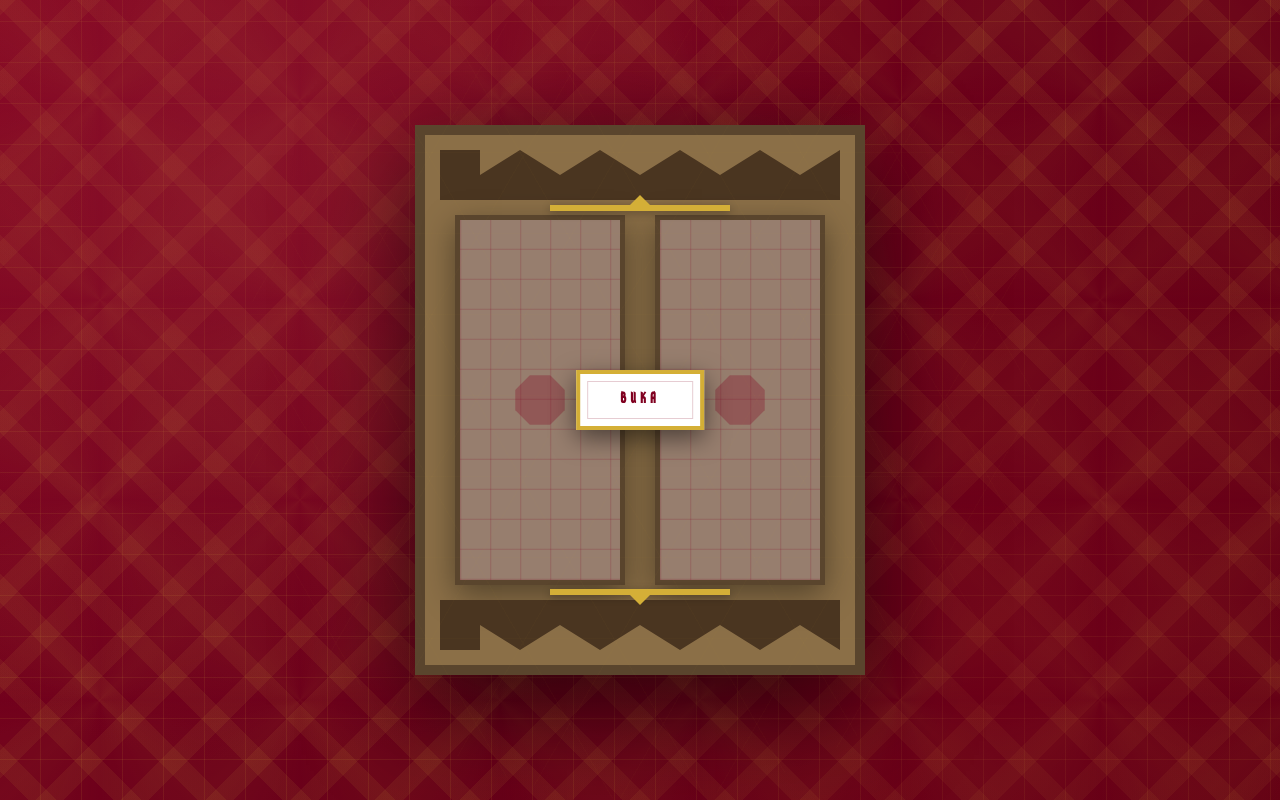
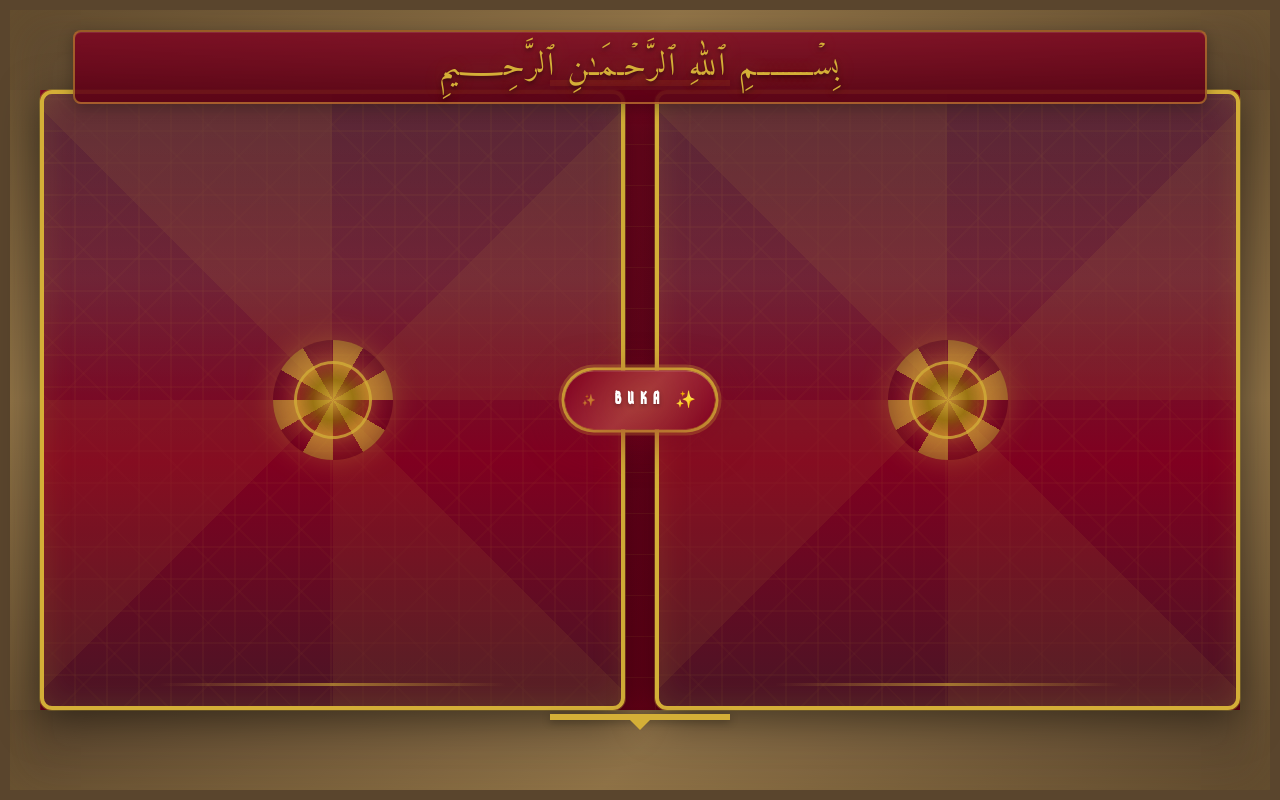
Before and after one commit to firdausaziz93/e-invitation-akikah, a React (Create React App) app: page / in a window 1280 px wide. Shown: the top 800 px of the page. Built offline with nearby package versions, Linux system fonts and the light colour scheme; the HTML template or start-up script is replaced by a standard one.

Commit message:
Enhance opening window animation and add decorative elements

```diff
--- a/src/App.css
+++ b/src/App.css
@@ -65,6 +65,26 @@
    OPENING WINDOW ANIMATION
    ============================================ */
 .opening-overlay {
+  position: fixed;
+  top: 0;
+  left: 0;
+  width: 100vw;
+  height: 100vh;
+  background: transparent;
+  display: flex;
+  align-items: center;
+  justify-content: center;
+  z-index: 9999;
+  animation: zoomIn 12s ease-out 3s forwards;
+  animation-play-state: paused;
+}
+
+.opening-overlay.closing {
+  animation-play-state: running;
+}
+
+/* Backdrop layer - blocks content before window opens, fades when opening */
+.window-backdrop {
   position: fixed;
   top: 0;
   left: 0;
@@ -87,89 +107,13 @@
       rgba(212, 175, 55, 0.1) 40px,
       rgba(212, 175, 55, 0.1) 41px
     ),
-    repeating-linear-gradient(
-      45deg,
-      transparent,
-      transparent 20px,
-      rgba(212, 175, 55, 0.08) 20px,
-      rgba(212, 175, 55, 0.08) 40px,
-      transparent 40px,
-      transparent 60px
-    ),
-    repeating-linear-gradient(
-      -45deg,
-      transparent,
-      transparent 20px,
-      rgba(212, 175, 55, 0.08) 20px,
-      rgba(212, 175, 55, 0.08) 40px,
-      transparent 40px,
-      transparent 60px
-    ),
     linear-gradient(135deg, #800020 0%, #6b001a 50%, #5c0011 100%);
-  display: flex;
-  align-items: center;
-  justify-content: center;
-  z-index: 9999;
-  animation: zoomIn 5s ease-out 0s forwards;
-  animation-play-state: paused;
-}
-
-.opening-overlay::before {
-  content: '';
-  position: absolute;
-  top: 0;
-  left: 0;
-  right: 0;
-  bottom: 0;
-  background:
-    repeating-conic-gradient(
-      from 0deg at 50% 50%,
-      transparent 0deg,
-      rgba(212, 175, 55, 0.08) 45deg,
-      transparent 90deg
-    );
-  background-size: 200px 200px;
-  opacity: 0.6;
-  pointer-events: none;
-}
-
-.opening-overlay::after {
-  content: '';
-  position: absolute;
-  top: 50%;
-  left: 50%;
-  transform: translate(-50%, -50%);
-  width: 800px;
-  height: 800px;
-  background:
-    repeating-linear-gradient(
-      0deg,
-      transparent,
-      transparent 80px,
-      rgba(212, 175, 55, 0.06) 80px,
-      rgba(212, 175, 55, 0.06) 81px
-    ),
-    repeating-linear-gradient(
-      60deg,
-      transparent,
-      transparent 80px,
-      rgba(212, 175, 55, 0.06) 80px,
-      rgba(212, 175, 55, 0.06) 81px
-    ),
-    repeating-linear-gradient(
-      120deg,
-      transparent,
-      transparent 80px,
-      rgba(212, 175, 55, 0.06) 80px,
-      rgba(212, 175, 55, 0.06) 81px
-    );
-  border-radius: 50%;
-  opacity: 0.4;
-  pointer-events: none;
-}
-
-.opening-overlay.closing {
-  animation-play-state: running;
+  z-index: -1;
+  transition: opacity 2.5s cubic-bezier(0.4, 0.0, 0.2, 1);
+}
+
+.opening-overlay.closing .window-backdrop {
+  opacity: 0;
 }
 
 @keyframes fadeOut {
@@ -181,24 +125,70 @@
 
 .kampung-window {
   position: relative;
-  width: 450px;
-  height: 550px;
+  width: 100vw;
+  height: 100vh;
   display: flex;
   align-items: center;
   justify-content: center;
+}
+
+/* Transparent area behind windows - shows content when windows open */
+.window-inner-backdrop {
+  position: absolute;
+  top: 80px;
+  left: 30px;
+  right: 30px;
+  bottom: 80px;
+  background: transparent;
+  z-index: 0;
 }
 
 .window-frame {
   position: relative;
   width: 100%;
   height: 100%;
-  background: #8b6f47;
+  background:
+    linear-gradient(135deg, #5a452d 0%, #8b6f47 50%, #5a452d 100%) top/100% 80px no-repeat,
+    linear-gradient(135deg, #5a452d 0%, #8b6f47 50%, #5a452d 100%) bottom/100% 80px no-repeat,
+    linear-gradient(180deg, #5a452d 0%, #8b6f47 50%, #5a452d 100%) left/30px 100% no-repeat,
+    linear-gradient(180deg, #5a452d 0%, #8b6f47 50%, #5a452d 100%) right/30px 100% no-repeat;
   padding: 30px;
-  box-shadow: 0 30px 100px rgba(0, 0, 0, 0.6);
+  box-shadow:
+    0 30px 100px rgba(0, 0, 0, 0.6),
+    inset 0 0 50px rgba(212, 175, 55, 0.1);
   border: 10px solid #5a452d;
 }
 
-.window-frame::before {
+/* Bismillah Header - Above the doors */
+.bismillah-header {
+  position: absolute;
+  top: 20px;
+  left: 50%;
+  transform: translateX(-50%);
+  z-index: 20;
+  text-align: center;
+  width: 90%;
+}
+
+.bismillah-text {
+  font-family: 'Amiri', 'Traditional Arabic', serif;
+  font-size: clamp(18px, 4vw, 32px);
+  color: #d4af37;
+  text-shadow:
+    0 2px 4px rgba(0, 0, 0, 0.5),
+    0 0 20px rgba(212, 175, 55, 0.3);
+  letter-spacing: 2px;
+  display: block;
+  padding: 8px 20px;
+  background: linear-gradient(180deg, rgba(128, 0, 32, 0.8) 0%, rgba(90, 0, 20, 0.9) 100%);
+  border: 2px solid rgba(212, 175, 55, 0.5);
+  border-radius: 8px;
+  box-shadow:
+    0 4px 15px rgba(0, 0, 0, 0.3),
+    inset 0 1px 0 rgba(255, 255, 255, 0.1);
+}
+
+/* .window-frame::before {
   content: '';
   position: absolute;
   top: 15px;
@@ -222,7 +212,7 @@
   clip-path: polygon(
     0 0, 0 100%, 10% 100%, 10% 50%, 20% 100%, 30% 50%, 40% 100%, 50% 50%, 60% 100%, 70% 50%, 80% 100%, 90% 50%, 100% 100%, 100% 0
   );
-}
+} */
 
 .window-left,
 .window-right {
@@ -230,37 +220,157 @@
   top: 80px;
   width: calc(50% - 45px);
   height: calc(100% - 160px);
-  background: rgba(180, 160, 200, 0.3);
-  border: 5px solid #5a452d;
+  background: linear-gradient(180deg,
+    #4a1525 0%,
+    #6b1d30 30%,
+    #800020 60%,
+    #4a1525 100%);
+  border: 4px solid #d4af37;
+  border-radius: 12px;
   transition: all 2.5s cubic-bezier(0.4, 0.0, 0.2, 1);
-  box-shadow: 0 10px 30px rgba(0, 0, 0, 0.4);
+  box-shadow:
+    0 10px 40px rgba(0, 0, 0, 0.5),
+    inset 0 0 30px rgba(212, 175, 55, 0.15),
+    0 0 0 1px rgba(212, 175, 55, 0.4);
   overflow: hidden;
 }
 
-.window-left::before,
-.window-right::before {
-  content: '';
+/* Islamic Geometric Pattern Overlay */
+.door-pattern {
   position: absolute;
   top: 0;
   left: 0;
   right: 0;
   bottom: 0;
+  opacity: 0.15;
   background:
-    repeating-linear-gradient(0deg, rgba(128, 0, 32, 0.2) 0px, transparent 2px, transparent 30px),
-    repeating-linear-gradient(90deg, rgba(128, 0, 32, 0.2) 0px, transparent 2px, transparent 30px);
+    /* Octagon pattern */
+    repeating-conic-gradient(
+      from 0deg at 50% 50%,
+      transparent 0deg 45deg,
+      rgba(212, 175, 55, 0.5) 45deg 90deg
+    ),
+    /* Star pattern overlay */
+    repeating-linear-gradient(
+      0deg,
+      transparent 0px,
+      transparent 30px,
+      rgba(212, 175, 55, 0.3) 30px,
+      rgba(212, 175, 55, 0.3) 32px
+    ),
+    repeating-linear-gradient(
+      90deg,
+      transparent 0px,
+      transparent 30px,
+      rgba(212, 175, 55, 0.3) 30px,
+      rgba(212, 175, 55, 0.3) 32px
+    ),
+    repeating-linear-gradient(
+      45deg,
+      transparent 0px,
+      transparent 42px,
+      rgba(212, 175, 55, 0.2) 42px,
+      rgba(212, 175, 55, 0.2) 44px
+    ),
+    repeating-linear-gradient(
+      -45deg,
+      transparent 0px,
+      transparent 42px,
+      rgba(212, 175, 55, 0.2) 42px,
+      rgba(212, 175, 55, 0.2) 44px
+    );
+  pointer-events: none;
+}
+
+/* Central Geometric Medallion */
+.door-geometric {
+  position: absolute;
+  top: 50%;
+  left: 50%;
+  transform: translate(-50%, -50%);
+  width: min(120px, 25vw);
+  height: min(120px, 25vw);
+  pointer-events: none;
+}
+
+.door-geometric::before {
+  content: '';
+  position: absolute;
+  top: 50%;
+  left: 50%;
+  transform: translate(-50%, -50%);
+  width: 100%;
+  height: 100%;
+  background:
+    conic-gradient(
+      from 0deg,
+      #d4af37 0deg 30deg,
+      transparent 30deg 60deg,
+      #d4af37 60deg 90deg,
+      transparent 90deg 120deg,
+      #d4af37 120deg 150deg,
+      transparent 150deg 180deg,
+      #d4af37 180deg 210deg,
+      transparent 210deg 240deg,
+      #d4af37 240deg 270deg,
+      transparent 270deg 300deg,
+      #d4af37 300deg 330deg,
+      transparent 330deg 360deg
+    );
+  border-radius: 50%;
+  opacity: 0.6;
+  box-shadow:
+    0 0 30px rgba(212, 175, 55, 0.5),
+    inset 0 0 20px rgba(0, 0, 0, 0.3);
+}
+
+.door-geometric::after {
+  content: '';
+  position: absolute;
+  top: 50%;
+  left: 50%;
+  transform: translate(-50%, -50%) rotate(15deg);
+  width: 60%;
+  height: 60%;
+  background: radial-gradient(circle,
+    rgba(212, 175, 55, 0.8) 0%,
+    rgba(139, 117, 0, 0.6) 40%,
+    transparent 70%);
+  border: 3px solid rgba(212, 175, 55, 0.8);
+  border-radius: 50%;
+  box-shadow:
+    0 0 20px rgba(212, 175, 55, 0.4),
+    inset 0 0 15px rgba(255, 215, 0, 0.3);
+}
+
+.window-left::before,
+.window-right::before {
+  content: '';
+  position: absolute;
+  top: 0;
+  left: 0;
+  right: 0;
+  height: 50%;
+  background: linear-gradient(180deg,
+    rgba(255, 255, 255, 0.08) 0%,
+    transparent 100%);
+  pointer-events: none;
 }
 
 .window-left::after,
 .window-right::after {
   content: '';
   position: absolute;
-  top: 50%;
+  bottom: 20px;
   left: 50%;
-  transform: translate(-50%, -50%) rotate(45deg);
-  width: 50px;
-  height: 50px;
-  background: rgba(128, 0, 32, 0.3);
-  clip-path: polygon(30% 0%, 70% 0%, 100% 30%, 100% 70%, 70% 100%, 30% 100%, 0% 70%, 0% 30%);
+  transform: translateX(-50%);
+  width: 60%;
+  height: 3px;
+  background: linear-gradient(90deg,
+    transparent 0%,
+    rgba(212, 175, 55, 0.6) 50%,
+    transparent 100%);
+  border-radius: 2px;
 }
 
 .window-left {
@@ -332,65 +442,162 @@
   top: 50%;
   left: 50%;
   transform: translate(-50%, -50%);
-  background: #ffffff;
-  color: #800020;
-  border: 4px solid #d4af37;
-  padding: 18px 40px;
-  font-size: 14px;
+  background: linear-gradient(135deg, #800020 0%, #a0293a 50%, #800020 100%);
+  color: #ffffff;
+  border: none;
+  padding: 20px 50px;
+  font-size: 16px;
   font-weight: 700;
   font-family: var(--font-body);
   cursor: pointer;
   box-shadow:
-    0 8px 24px rgba(0, 0, 0, 0.5),
-    inset 0 2px 4px rgba(255, 255, 255, 0.9);
-  transition: all 2.5s cubic-bezier(0.4, 0.0, 0.2, 1);
+    0 10px 40px rgba(128, 0, 32, 0.5),
+    0 0 0 3px #d4af37,
+    0 0 0 6px rgba(212, 175, 55, 0.3),
+    inset 0 1px 0 rgba(255, 255, 255, 0.2);
+  transition: all 0.4s cubic-bezier(0.4, 0.0, 0.2, 1);
   z-index: 10;
-  letter-spacing: 4px;
+  letter-spacing: 6px;
   text-transform: uppercase;
+  border-radius: 50px;
+  overflow: hidden;
+}
+
+/* Animated glow effect */
+.button-glow {
+  position: absolute;
+  top: -50%;
+  left: -50%;
+  width: 200%;
+  height: 200%;
+  background: radial-gradient(circle, rgba(212, 175, 55, 0.3) 0%, transparent 60%);
+  animation: pulseGlow 2s ease-in-out infinite;
+  pointer-events: none;
+}
+
+@keyframes pulseGlow {
+  0%, 100% {
+    transform: scale(0.8);
+    opacity: 0.5;
+  }
+  50% {
+    transform: scale(1.2);
+    opacity: 1;
+  }
+}
+
+/* Gold border animation */
+.button-border {
+  position: absolute;
+  top: -3px;
+  left: -3px;
+  right: -3px;
+  bottom: -3px;
+  border: 3px solid transparent;
+  border-radius: 53px;
+  background: linear-gradient(90deg, #d4af37, #ffd700, #d4af37, #ffd700) border-box;
+  -webkit-mask: linear-gradient(#fff 0 0) padding-box, linear-gradient(#fff 0 0);
+  mask: linear-gradient(#fff 0 0) padding-box, linear-gradient(#fff 0 0);
+  -webkit-mask-composite: xor;
+  mask-composite: exclude;
+  animation: rotateBorder 3s linear infinite;
+  pointer-events: none;
+}
+
+@keyframes rotateBorder {
+  0% {
+    filter: hue-rotate(0deg);
+  }
+  100% {
+    filter: hue-rotate(360deg);
+  }
+}
+
+/* Shimmer effect */
+.button-shimmer {
+  position: absolute;
+  top: 0;
+  left: -100%;
+  width: 50%;
+  height: 100%;
+  background: linear-gradient(90deg,
+    transparent 0%,
+    rgba(255, 255, 255, 0.3) 50%,
+    transparent 100%);
+  animation: shimmer 2.5s ease-in-out infinite;
+  pointer-events: none;
+}
+
+@keyframes shimmer {
+  0% {
+    left: -100%;
+  }
+  50%, 100% {
+    left: 150%;
+  }
 }
 
 .open-button::before {
-  content: '';
-  position: absolute;
-  top: 7px;
-  left: 7px;
-  right: 7px;
-  bottom: 7px;
-  border: 1px solid rgba(128, 0, 32, 0.2);
-  pointer-events: none;
+  content: '✨';
+  position: absolute;
+  left: 15px;
+  top: 50%;
+  transform: translateY(-50%);
+  font-size: 14px;
+  animation: sparkle 1.5s ease-in-out infinite;
 }
 
 .open-button::after {
-  content: '';
-  position: absolute;
-  top: -2px;
-  left: -2px;
-  right: -2px;
-  bottom: -2px;
-  border: 2px solid rgba(212, 175, 55, 0.3);
-  pointer-events: none;
+  content: '✨';
+  position: absolute;
+  right: 15px;
+  top: 50%;
+  transform: translateY(-50%);
+  font-size: 14px;
+  animation: sparkle 1.5s ease-in-out infinite 0.75s;
+}
+
+@keyframes sparkle {
+  0%, 100% {
+    opacity: 0.5;
+    transform: translateY(-50%) scale(0.8);
+  }
+  50% {
+    opacity: 1;
+    transform: translateY(-50%) scale(1.2);
+  }
 }
 
 .open-button:hover {
-  transform: translate(-50%, -50%) translateY(-3px);
-  background: #f8f8f8;
-  box-shadow: 0 8px 25px rgba(0, 0, 0, 0.5);
+  transform: translate(-50%, -50%) translateY(-5px) scale(1.05);
+  background: linear-gradient(135deg, #a0293a 0%, #c0354a 50%, #a0293a 100%);
+  box-shadow:
+    0 15px 50px rgba(128, 0, 32, 0.6),
+    0 0 0 3px #ffd700,
+    0 0 0 8px rgba(255, 215, 0, 0.4),
+    0 0 30px rgba(212, 175, 55, 0.5),
+    inset 0 1px 0 rgba(255, 255, 255, 0.3);
 }
 
 .open-button:active {
-  transform: translate(-50%, -50%) translateY(-1px);
-  box-shadow: 0 4px 15px rgba(0, 0, 0, 0.4);
+  transform: translate(-50%, -50%) translateY(-2px) scale(1.02);
+  box-shadow:
+    0 8px 30px rgba(128, 0, 32, 0.5),
+    0 0 0 3px #d4af37,
+    0 0 0 6px rgba(212, 175, 55, 0.3);
 }
 
 .open-text {
   display: block;
   position: relative;
   z-index: 1;
+  text-shadow: 0 2px 4px rgba(0, 0, 0, 0.3);
 }
 
 .opening-overlay.closing .open-button {
   transform: translate(-50%, -50%) perspective(1200px) rotateY(-130deg);
   opacity: 0;
+  transition: all 2.5s cubic-bezier(0.4, 0.0, 0.2, 1);
 }
 
 /* ============================================
--- a/src/App.js
+++ b/src/App.js
@@ -215,15 +215,30 @@ function App() {
       {/* Opening Window Animation */}
       {!isOpened && (
         <div className="opening-overlay">
+          <div className="window-backdrop"></div>
           <div className="kampung-window">
+            <div className="window-inner-backdrop"></div>
             <div className="window-frame">
-              <div className="window-left"></div>
-              <div className="window-right"></div>
+              {/* Bismillah text above doors */}
+              <div className="bismillah-header">
+                <span className="bismillah-text">بِسۡـــــــــمِ ٱللهِ ٱلرَّحۡـمَـٰنِ ٱلرَّحِـــــــيمِ</span>
+              </div>
+              <div className="window-left">
+                <div className="door-pattern"></div>
+                <div className="door-geometric"></div>
+              </div>
+              <div className="window-right">
+                <div className="door-pattern"></div>
+                <div className="door-geometric"></div>
+              </div>
               <div className="window-decoration-top"></div>
               <div className="window-decoration-bottom"></div>
             </div>
             <button className="open-button" onClick={handleOpen}>
+              <span className="button-glow"></span>
+              <span className="button-border"></span>
               <span className="open-text">BUKA</span>
+              <span className="button-shimmer"></span>
             </button>
           </div>
         </div>
```
